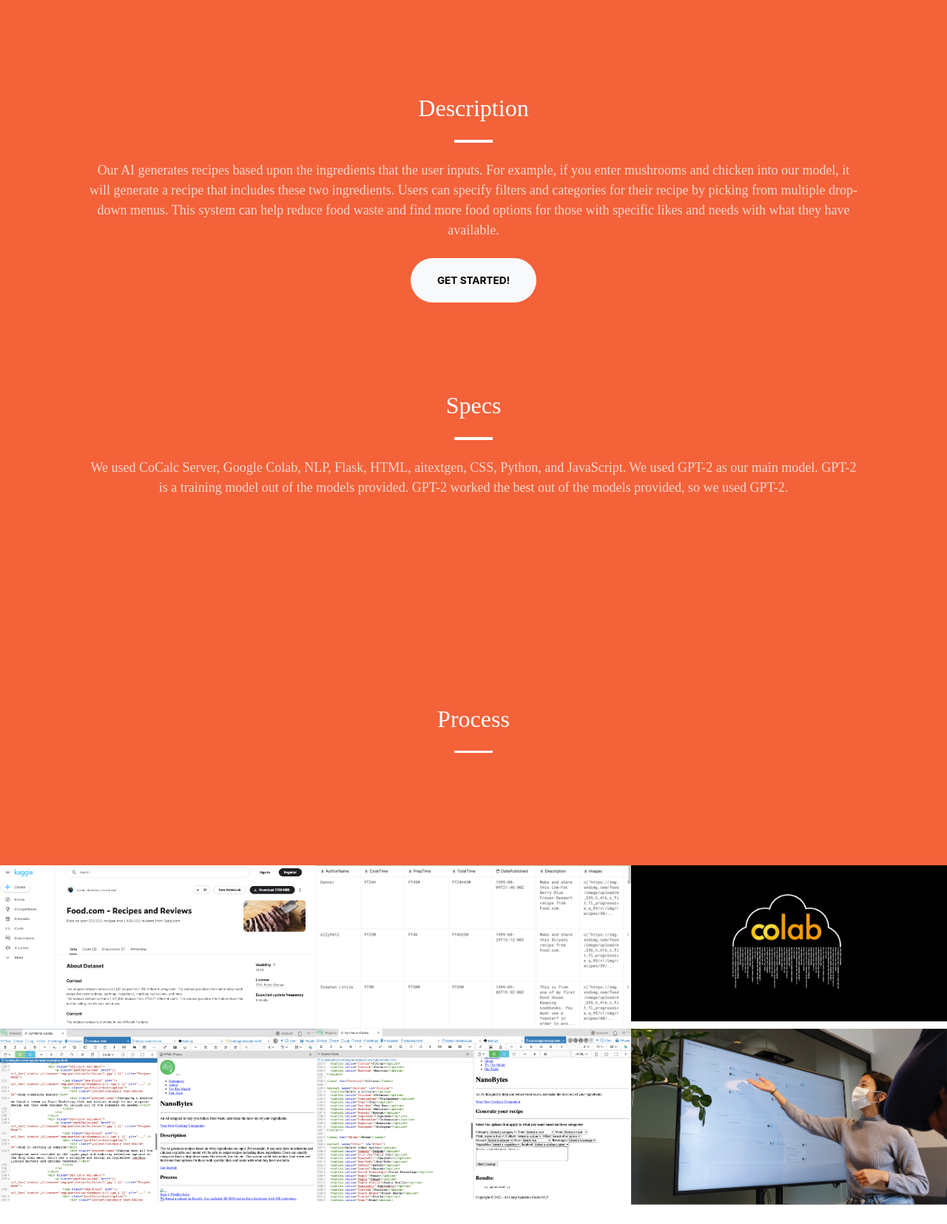
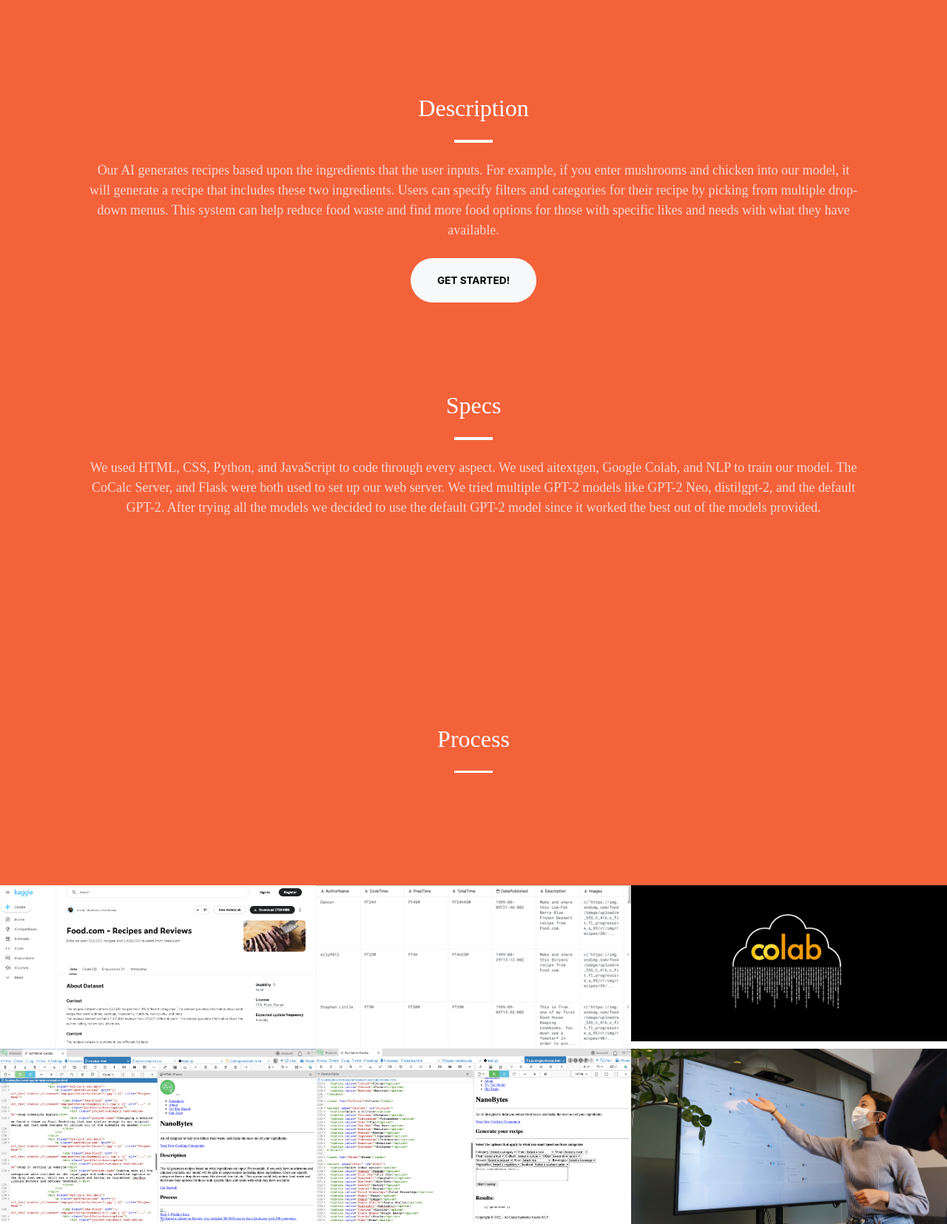
Before and after one commit to sunnypwang/SC22-BatchB-synthetic-codes-CookingBot, a Flask app: page / in a window 1280 px wide. Shown: the part 801-2456 px from the top of the page at 74% size. Run offline with Flask 2, Linux system fonts and the light colour scheme; some libraries are stand-ins or nearby versions; some web fonts are replaced.

Commit message:
final touch

```diff
--- a/omni/app/templates/creative.html
+++ b/omni/app/templates/creative.html
@@ -117,10 +117,7 @@
         <hr class="divider divider-light">
 
         <p class="text-white-75 mb-4 dealers">
-          We used CoCalc Server, Google Colab, NLP, Flask, HTML, aitextgen,
-          CSS, Python, and JavaScript. We used GPT-2 as our main model. GPT-2
-          is a training model out of the models provided. GPT-2 worked the best
-          out of the models provided, so we used GPT-2.
+            We used HTML, CSS, Python, and JavaScript to code through every aspect. We used aitextgen, Google Colab, and NLP to train our model. The CoCalc Server, and Flask were both used to set up our web server. We tried multiple GPT-2 models like GPT-2 Neo, distilgpt-2, and the default GPT-2. After trying all the models we decided to use the default GPT-2 model since it worked the best out of the models provided.
         </p>
       </div>
     </section>
@@ -135,8 +132,8 @@
             </h2>
 
             <hr class="divider divider-light">
-            <p class="text-white-75 mb-4">
-            </p>
+<!--             <p class="text-white-75 mb-4">
+            </p> -->
           </div>
         </div>
       </div>
@@ -245,12 +242,12 @@
       </div>
     </div>
 
-    <br>
-    <br>
-    <br>
-    <br>
+
 
     <header class="foodbackground">
+      <br>
+      <br>
+      <br>
       <div class="container h-100">
         <div class=
         "row gx-4 gy-5 &lt;ol&gt; &lt;li&gt; &lt;/li&gt; &lt;/ol&gt; gx-lg-5 align-items-center justify-content-center text-center">
```
